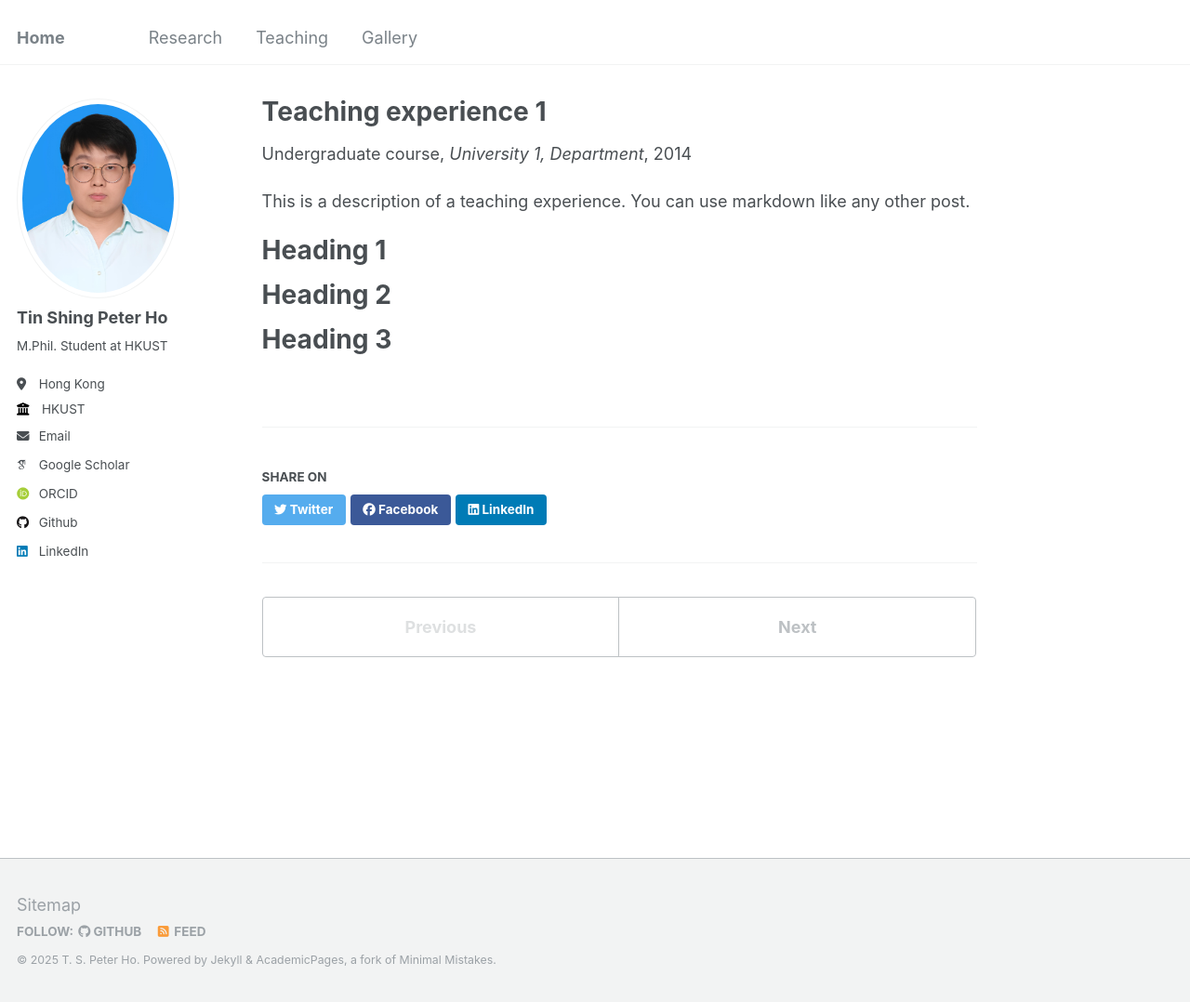
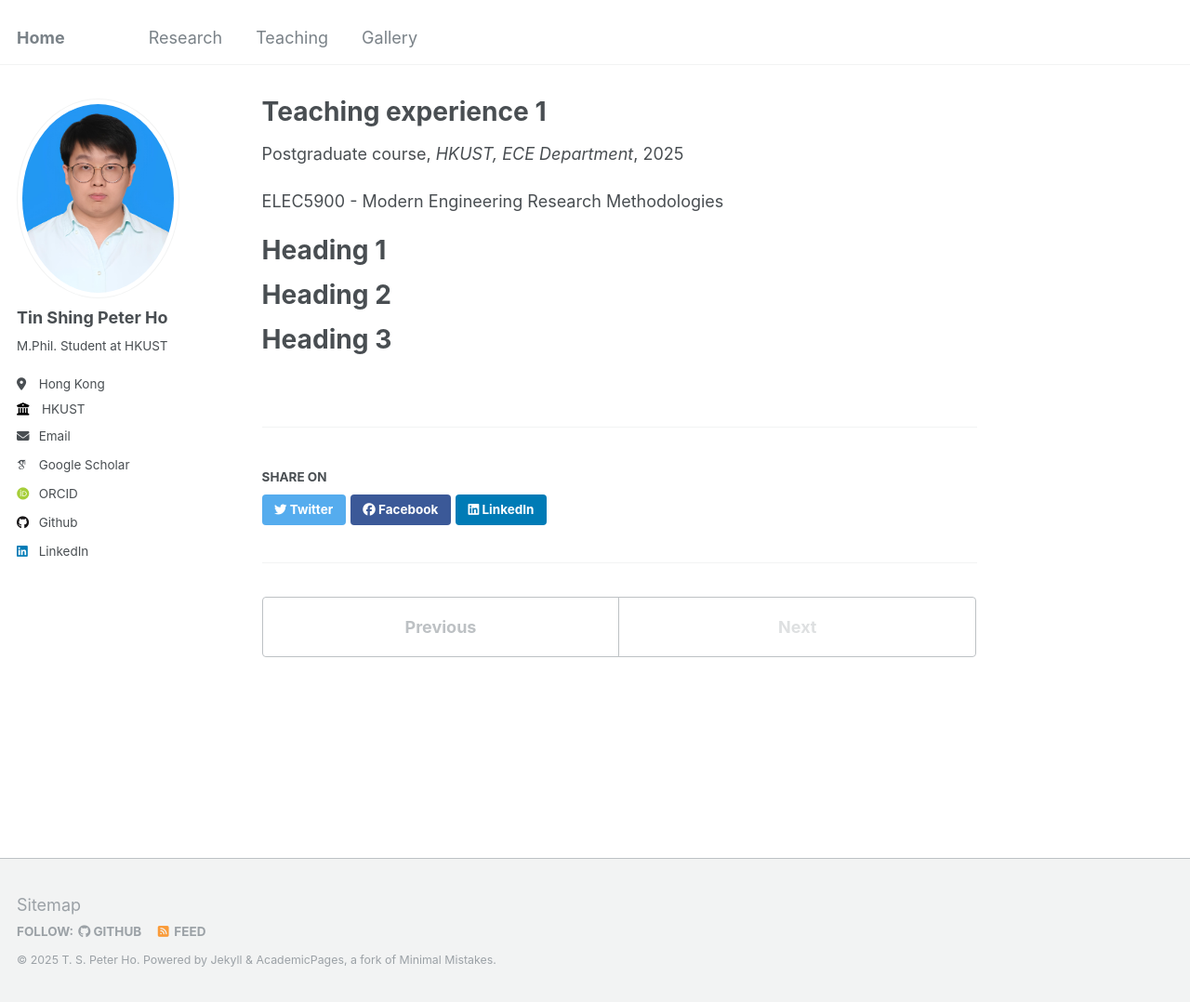
Before and after one commit to peterh0709/tspho.github.io, a Jekyll site: the page built from _teaching/2014-spring-teaching-1.md, in a window 1280 px wide and 1078 px high. Shown: the whole window at 93% size. Built offline with Jekyll 4.4.1, drawn with Linux system fonts in a browser that asks for light colours; some web fonts are replaced.

Commit message:
Update 2014-spring-teaching-1.md

```diff
--- a/_teaching/2014-spring-teaching-1.md
+++ b/_teaching/2014-spring-teaching-1.md
@@ -1,14 +1,14 @@
 ---
 title: "Teaching experience 1"
 collection: teaching
-type: "Undergraduate course"
-permalink: /teaching/2014-spring-teaching-1
-venue: "University 1, Department"
-date: 2014-01-01
-location: "City, Country"
+type: "Postgraduate course"
+permalink: /teaching/2025-spring-teaching-1
+venue: "HKUST, ECE Department"
+date: Feb - May 2025
+location: "Hong Kong "
 ---
 
-This is a description of a teaching experience. You can use markdown like any other post.
+ELEC5900 - Modern Engineering Research Methodologies
 
 Heading 1
 ======
```
